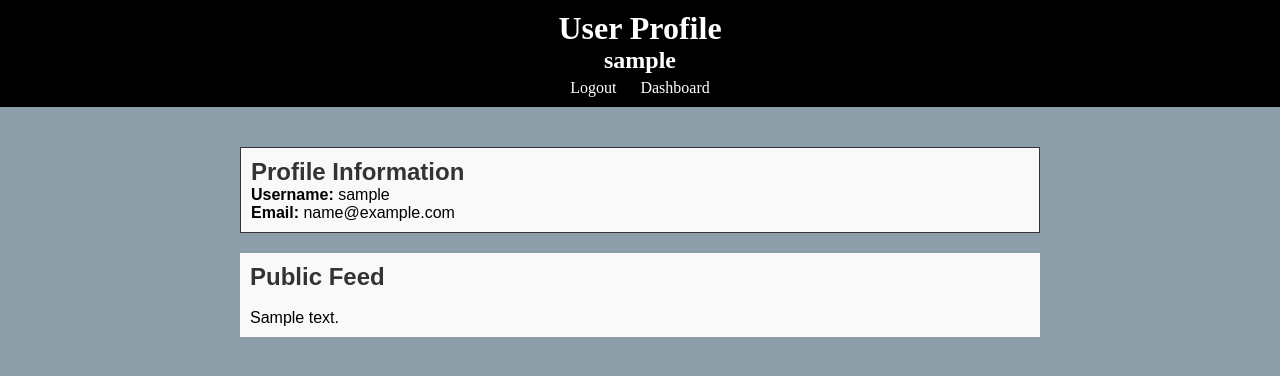
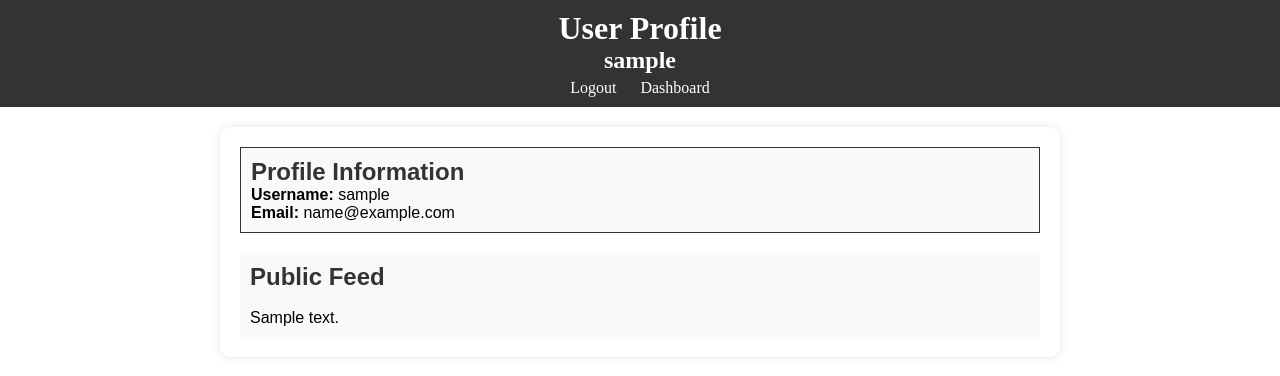
Before and after one commit to JosephPobega/EcoSystem, a Flask app: a page that uses templates/profile.html in a window 1280 px wide. Shown: the top 376 px of the page. Run offline with Flask 3, Linux system fonts and the light colour scheme; tables that the repository leaves empty hold one stand-in row (values such as "Sample post").

Commit message:
Add files via upload

```diff
--- a/static/profile.css
+++ b/static/profile.css
@@ -3,13 +3,12 @@ body, h1, h2, p, ul {
     padding: 0;
 }
 
-body{
-    background-color: #8C9FA9;
+body {
+    background-color: #ffffff
 }
 
-
 header {
-    background-color: black;
+    background-color: #333;
     color: white;
     text-align: center;
     padding: 10px;
@@ -19,6 +18,7 @@ header {
     font-size: 24px;
     font-weight: bold;
     margin-bottom: 5px;
+    color: white;
 }
 
 .logout, .dashboard {
@@ -27,12 +27,14 @@ header {
     margin: 0 10px;
 }
 
-
 main {
     max-width: 800px;
     margin: 20px auto;
     padding: 20px;
     font-family: Arial, sans-serif;
+    background-color: #fff;
+    box-shadow: 0 0 10px rgba(0, 0, 0, 0.1);
+    border-radius: 10px;
 }
 
 .profile-info {
@@ -55,11 +57,9 @@ main {
     border-radius: 5px;
 }
 
-
 h2 {
     color: #333;
 }
-
 
 a {
     color: #3498db;
```
Also changed, not shown: static/dashboard.css (+12 -2 lines).
